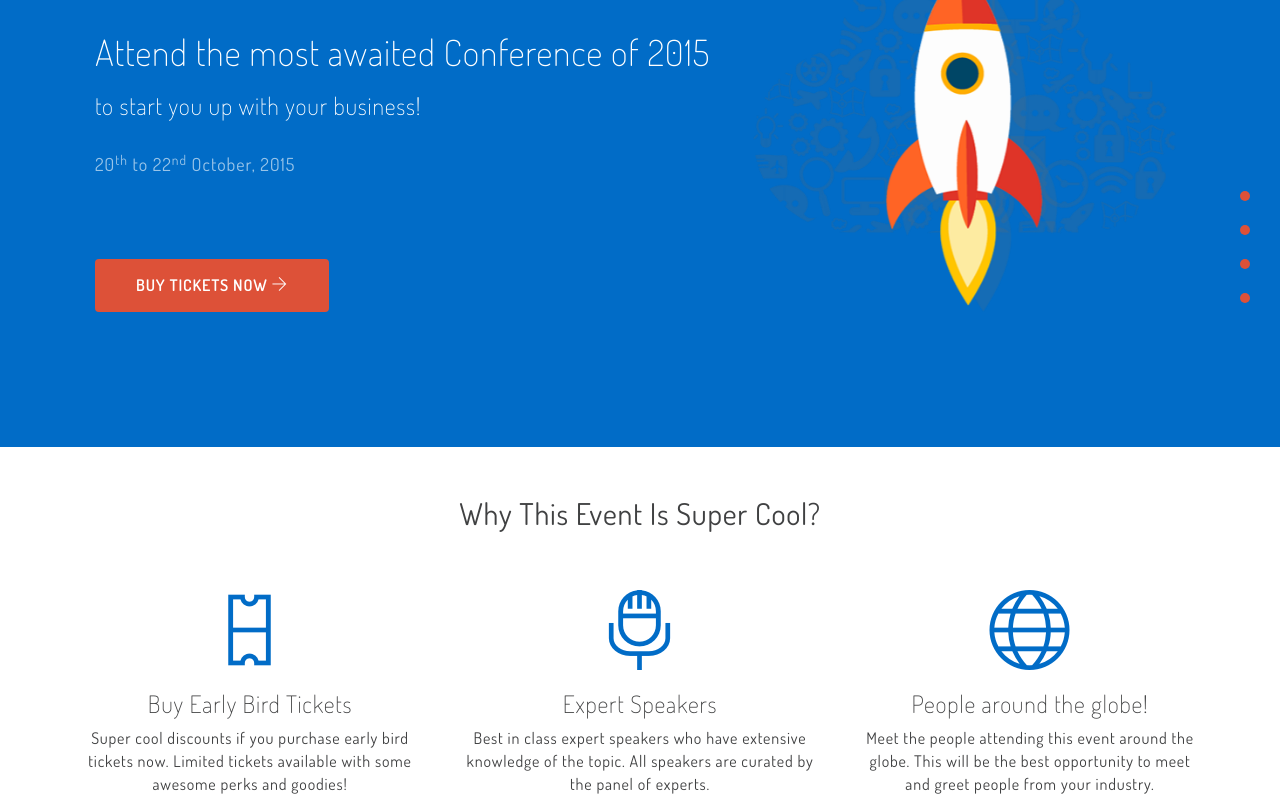
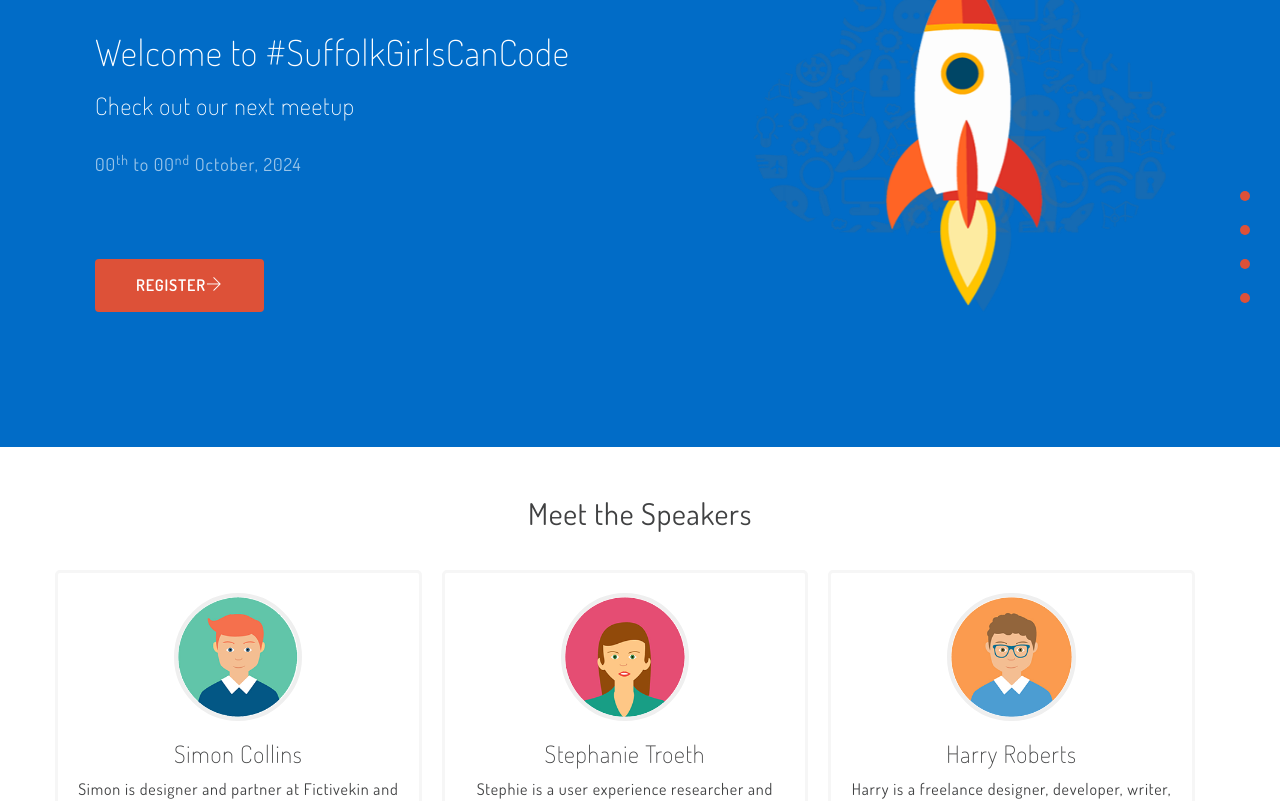
Before and after one commit to SuffolkGirlsCanCode/suffolkgirlscancode.github.io, a plain HTML site: page website2/index.html in a window 1280 px wide. Shown: the part 153-954 px from the top of the page. Drawn offline with Linux system fonts and the light colour scheme.

Commit message:
modified:   website2/index.html

```diff
--- a/website2/index.html
+++ b/website2/index.html
@@ -7,7 +7,7 @@
   <meta name="viewport" content="width=device-width, initial-scale=1">
   <meta name="description" content="Meetup is a free responsive single page bootstrap template by designerdada.com">
   <meta name="author" content="Akash Bhadange">
-  <title>Meetup: Free Responsive One Page Bootstrap Template</title>
+  <title>Suffolk Girls Can Code</title>
 
   <!-- Bootstrap -->
   <link href="css/bootstrap.min.css" rel="stylesheet">
@@ -35,19 +35,19 @@
           </li>
           <li>
             <a href="#speakers" class="page-scroll">
-              <span class="menu-title">Speakers</span>
+              <span class="menu-title">Contributors</span>
               <span class="dot"></span>
             </a>
           </li>
           <li>
             <a href="#tickets" class="page-scroll">
-              <span class="menu-title">Buy Tickets</span>
+              <span class="menu-title">Learn</span>
               <span class="dot"></span>
             </a>
           </li>
           <li>
             <a href="#schedule" class="page-scroll">
-              <span class="menu-title">Schedule</span>
+              <span class="menu-title">Attend an Event</span>
               <span class="dot"></span>
             </a>
           </li>
@@ -58,10 +58,10 @@
         <div class="row hero-header" id="home">
           <div class="col-md-7">
             <img src="img/meetup-logo.png" class="logo">
-            <h1>Attend the most awaited Conference of 2015</h1>
-            <h3>to start you up with your business!</h3>
-            <h4>20<sup>th</sup> to 22<sup>nd</sup>  October, 2015</h4>
-            <a href="#" class="btn btn-lg btn-red">Buy Tickets Now <span class="ti-arrow-right"></span></a>
+            <h1>Welcome to #SuffolkGirlsCanCode</h1>
+            <h3>Check out our next meetup</h3>
+            <h4>00<sup>th</sup> to 00<sup>nd</sup>  October, 2024</h4>
+            <a href="#" class="btn btn-lg btn-red">Register<span class="ti-arrow-right"></span></a>
 
           </div>
           <div class="col-md-5 hidden-xs">
@@ -71,26 +71,7 @@
         <!-- End: Header -->
       </div>
       <div class="container">
-        <!-- Start: Desc -->
-        <div class="row me-row content-ct">
-          <h2 class="row-title">Why This Event Is Super Cool?</h2>
-          <div class="col-md-4 feature">
-            <span class="ti-ticket"></span>
-            <h3>Buy Early Bird Tickets</h3>
-            <p>Super cool discounts if you purchase early bird tickets now. Limited tickets available with some awesome perks and goodies!</p>
-          </div>
-          <div class="col-md-4 feature">
-            <span class="ti-microphone"></span>
-            <h3>Expert Speakers</h3>
-            <p>Best in class expert speakers who have extensive knowledge of the topic. All speakers are curated by the panel of experts.</p>
-          </div>
-          <div class="col-md-4 feature">
-            <span class="ti-world"></span>
-            <h3>People around the globe!</h3>
-            <p>Meet the people attending this event around the globe. This will be the best opportunity to meet and greet people from your industry.</p>
-          </div>
-        </div>
-        <!-- End: Desc -->
+
 
         <!-- Start: Speakers -->
         <div class="row me-row content-ct speaker" id="speakers">
@@ -157,6 +138,27 @@
           </div>
         </div>
         <!-- End: Speakers -->
+
+                <!-- Start: Desc -->
+                <div class="row me-row content-ct">
+                  <h2 class="row-title">Why Suffolk Girls Can Code?</h2>
+                  <div class="col-md-4 feature">
+                    <span class="ti-ticket"></span>
+                    <h3>Buy Early Bird Tickets</h3>
+                    <p>Super cool discounts if you purchase early bird tickets now. Limited tickets available with some awesome perks and goodies!</p>
+                  </div>
+                  <div class="col-md-4 feature">
+                    <span class="ti-microphone"></span>
+                    <h3>Expert Speakers</h3>
+                    <p>Best in class expert speakers who have extensive knowledge of the topic. All speakers are curated by the panel of experts.</p>
+                  </div>
+                  <div class="col-md-4 feature">
+                    <span class="ti-world"></span>
+                    <h3>People around the globe!</h3>
+                    <p>Meet the people attending this event around the globe. This will be the best opportunity to meet and greet people from your industry.</p>
+                  </div>
+                </div>
+                <!-- End: Desc -->
       </div>
 
       <!-- Start: Tickets -->
```
